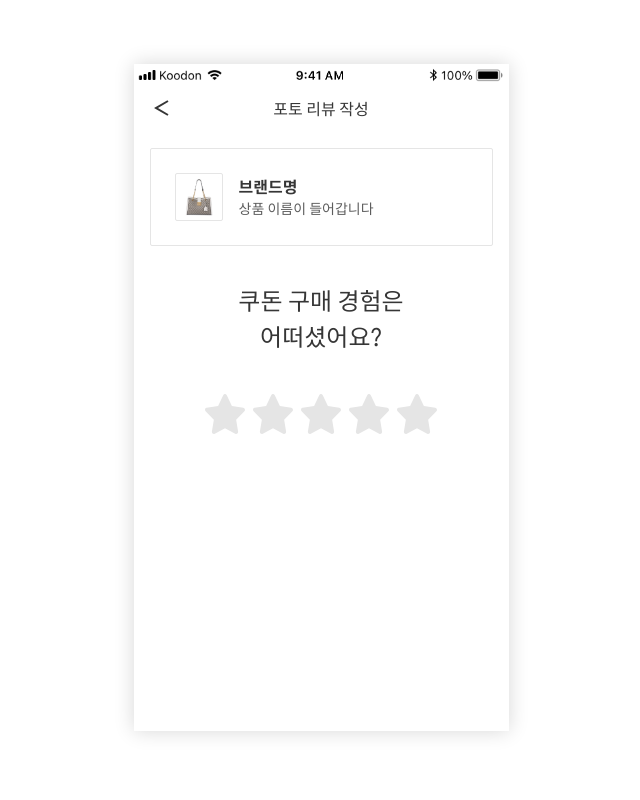
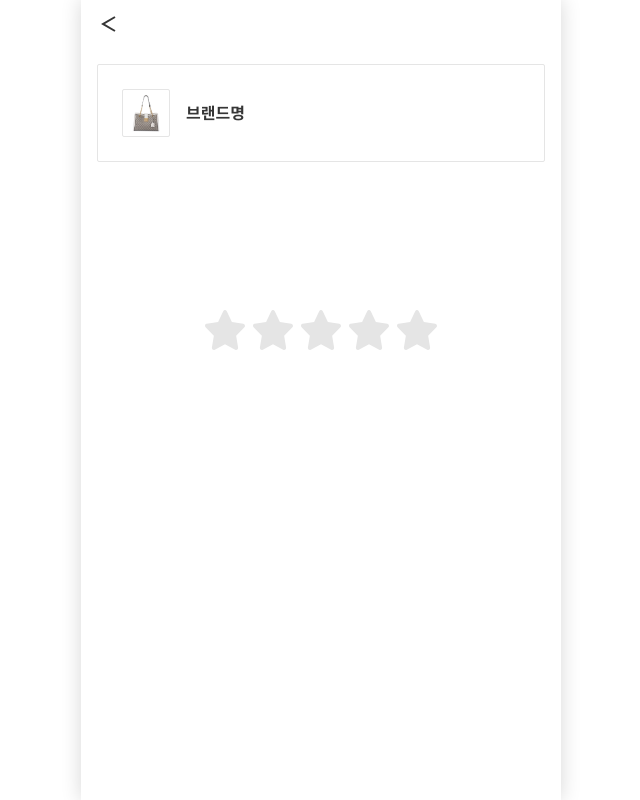
Before and after one commit to khkim-koodon/interaction-design, a Next.js app: page /review in a window 1280 px wide. Shown: the whole page, without its empty margins (319-959 px from the left). Built offline with nearby package versions, Linux system fonts and the light colour scheme.

Commit message:
add review

```diff
--- a/package.json
+++ b/package.json
@@ -20,6 +20,7 @@
     "@types/node": "^14.14.37",
     "@types/react": "^17.0.3",
     "@types/styled-components": "^5.1.9",
+    "@types/react-textarea-autosize": "^4.3.5",
     "typescript": "^4.2.4"
   }
 }
--- /dev/null
+++ b/src/components/big-btn.tsx
@@ -0,0 +1,30 @@
+import styled from 'styled-components';
+import P118px400 from '../elements/typography/p1-18px-400 copy';
+
+const BigBtn = ({
+  text,
+  color,
+  marginTop,
+}: {
+  text: string;
+  color: string;
+  marginTop?: string;
+}) => {
+  return (
+    <Button marginTop={marginTop}>
+      <P118px400 text={text} color={color} />
+    </Button>
+  );
+};
+
+export default BigBtn;
+
+const Button = styled.button<{ marginTop?: string }>`
+  width: 100%;
+  height: 48px;
+  background-color: ${({ theme }) => theme.primary40};
+  display: flex;
+  justify-content: center;
+  align-items: center;
+  margin-top: ${({ marginTop }) => marginTop};
+`;
--- a/src/components/nav-bar.tsx
+++ b/src/components/nav-bar.tsx
@@ -1,13 +1,19 @@
+import { useRouter } from 'next/dist/client/router';
 import styled from 'styled-components';
 import IconChevronLeft24 from '../elements/svg/icon_chevron_left_24';
 import P216px400 from '../elements/typography/p2-16px-400';
 
 const NavigationBar = ({ title }: { title: string }) => {
+  const router = useRouter();
+
   return (
     <>
       <Nav>
         <Container>
-          <IconChevronLeft24 className="left__icon" />
+          <IconChevronLeft24
+            onClick={() => router.back()}
+            className="left__icon"
+          />
           <P216px400 text={title} color="black" />
         </Container>
       </Nav>
--- a/src/elements/svg/icon_chevron_left_24.tsx
+++ b/src/elements/svg/icon_chevron_left_24.tsx
@@ -1,12 +1,19 @@
 import { useContext } from 'react';
-import { ThemeContext } from 'styled-components';
+import styled, { ThemeContext } from 'styled-components';
 
-const IconChevronLeft24 = ({ className }: { className: string }) => {
+const IconChevronLeft24 = ({
+  onClick,
+  className,
+}: {
+  onClick: any;
+  className: string;
+}) => {
   const themeContext = useContext(ThemeContext);
   const color: string = themeContext.black;
 
   return (
-    <svg
+    <SVG
+      onClick={onClick}
       className={className}
       xmlns="http://www.w3.org/2000/svg"
       width="24"
@@ -25,7 +32,11 @@
           </g>
         </g>
       </g>
-    </svg>
+    </SVG>
   );
 };
 export default IconChevronLeft24;
+
+const SVG = styled.svg`
+  cursor: pointer;
+`;
--- a/src/elements/typography/atoms/text-style.tsx
+++ b/src/elements/typography/atoms/text-style.tsx
@@ -4,7 +4,8 @@
 
 const TextStyle = ({
   type, // 기본값은 Styled-components에서 p
-  text,
+  // text,
+  children,
   fontSize,
   weight,
   lineHeight,
@@ -14,7 +15,8 @@
   marginTop,
 }: {
   type: any;
-  text: string;
+  // text: string;
+  children: any;
   fontSize: string;
   weight: number;
   lineHeight?: string;
@@ -25,19 +27,20 @@
 }) => {
   const themeContext = useContext(ThemeContext);
   const textColorFunc = () => {
-    if (color === 'gray1') {
-      return themeContext['gray1'];
-    } else if (color === 'gray2') {
-      return themeContext['gray2'];
-    } else if (color === 'gray3') {
-      return themeContext['gray3'];
-    } else if (color === 'gray4') {
-      return themeContext['gray4'];
-    } else if (color === 'black') {
-      return themeContext['black'];
-    } else if (color === 'white') {
-      return themeContext['white'];
-    }
+    // if (color === 'gray1') {
+    //   return themeContext['gray1'];
+    // } else if (color === 'gray2') {
+    //   return themeContext['gray2'];
+    // } else if (color === 'gray3') {
+    //   return themeContext['gray3'];
+    // } else if (color === 'gray4') {
+    //   return themeContext['gray4'];
+    // } else if (color === 'black') {
+    //   return themeContext['black'];
+    // } else if (color === 'white') {
+    //   return themeContext['white'];
+    // }
+    return themeContext[color] || themeContext['black'];
   };
   const textColor = textColorFunc();
 
@@ -52,7 +55,7 @@
       opacity={opacity}
       marginTop={marginTop}
     >
-      {text}
+      {children}
     </Text>
   );
 };
--- a/src/elements/typography/h6-16px-700.tsx
+++ b/src/elements/typography/h6-16px-700.tsx
@@ -1,24 +1,28 @@
 import TextStyle from './atoms/text-style';
 
 const H616px700 = ({
-  text,
+  // text,
+  children,
   color,
   marginTop,
 }: {
-  text: string;
+  // text: string;
+  children: any;
   color: string;
   marginTop?: string;
 }) => {
   return (
     <TextStyle
       type="h6"
-      text={text}
+      // text={text}
       fontSize="16px"
       weight={700}
       color={color}
       lineHeight="24px"
       marginTop={marginTop}
-    />
+    >
+      {children}
+    </TextStyle>
   );
 };
 
--- /dev/null
+++ b/src/elements/typography/p1-18px-400 copy.tsx
@@ -0,0 +1,25 @@
+import TextStyle from './atoms/text-style';
+
+const P118px400 = ({
+  text,
+  color,
+  marginTop,
+}: {
+  text: string;
+  color: string;
+  marginTop?: string;
+}) => {
+  return (
+    <TextStyle
+      type="p"
+      text={text}
+      fontSize="18px"
+      weight={400}
+      color={color}
+      lineHeight="27px"
+      marginTop={marginTop}
+    />
+  );
+};
+
+export default P118px400;
--- a/src/pages/review.tsx
+++ b/src/pages/review.tsx
@@ -9,15 +9,16 @@
 import P314px400 from '../elements/typography/p3-14px-400';
 import TextareaAutosize from 'react-textarea-autosize';
 import IconCamera24 from '../elements/svg/icon_camera_24';
+import BigBtn from '../components/big-btn';
 
 const Review = () => {
   const starCount = [1, 2, 3, 4, 5];
   const [selected, setSelected] = useState(false);
-  const [reviewText, setReviewText] = useState('');
-
   const setStar = () => {
     setSelected(!selected);
   };
+
+  const [reviewText, setReviewText] = useState('');
 
   return (
     <Main>
@@ -26,21 +27,18 @@
         initial="initial"
         animate={selected ? 'animate' : 'initial'}
       >
-        {/* status bar image */}
-        <img src="/images/statusBar_iPhone8@3x.jpg" />
-
         <NavigationBar title="포토 리뷰 작성" />
 
         <ProductBox>
           <img src="/images/review.jpg" />
           <ProductName>
-            <H616px700 text="브랜드명" color="black" />
+            <H616px700 color="black">브랜드명</H616px700>
             <P314px400 text="상품 이름이 들어갑니다" color="gray4" />
           </ProductName>
         </ProductBox>
 
         <motion.div
-          variants={fadeOut}
+          variants={textFadeOut}
           initial={false}
           animate={selected ? 'animate' : 'initial'}
         >
@@ -48,11 +46,11 @@
         </motion.div>
 
         <StarContainer>
-          {starCount.map((index) => (
+          {starCount.map((value, index) => (
             <motion.button
               onClick={() => setStar()}
               key={index}
-              variants={variants}
+              variants={starUp}
             >
               <IconStar48Fill selected={selected} />
             </motion.button>
@@ -72,7 +70,6 @@
             minLength={19}
             maxLength={499}
           />
-
           <CountCharacters>
             <P314px400 text={String(reviewText.length)} color="gray2" />
             <P314px400 text="/500" color="gray2" />
@@ -89,13 +86,22 @@
           <P314px400 text="사진 올리기" color="black" />
           <P314px400 text="0/5" color="black" />
         </MotionUploadPhoto>
-        {/*
-        <div
-          style={{
-            display: selected ? 'none' : 'block',
-            transition: 'display 0.3s ease-in-out',
-          }}
+
+        <MotionButtonArea
+          variants={fadeIn}
+          initial={false}
+          animate={selected ? 'animate' : 'initial'}
+          style={{ display: selected ? 'flex' : 'none' }}
         >
+          <P314px400
+            text="글과 사진이 모두 있어야 리뷰를 등록할 수 있어요!"
+            color="gray2"
+            marginTop="48px"
+          />
+          <BigBtn text="포토 리뷰 등록" color="white" marginTop="16px" />
+        </MotionButtonArea>
+
+        <PopSpeechBubbleWrap style={{ display: selected ? 'none' : 'block' }}>
           <PopSpeechBubble
             text="📷 포토 리뷰 작성 시 포인트 10,000원 지급"
             backgroundColor="primary"
@@ -103,7 +109,7 @@
             className=""
             trianglePosition="top"
           />
-        </div> */}
+        </PopSpeechBubbleWrap>
       </MotionContainer>
     </Main>
   );
@@ -112,21 +118,21 @@
 export default Review;
 
 const Main = styled.main`
+  overflow-x: hidden; // 애니메이션 작동 시 width 작아지는 문제 해결
+  overflow-y: auto;
   display: flex;
   justify-content: center;
   align-items: center;
-  margin-top: 5%;
 `;
 
 const MotionContainer = styled(motion.div)`
   width: 100%;
   height: 100%;
-  max-width: 375px;
-  min-height: 667px;
-  box-shadow: rgb(0 0 0 / 16%) 0px 0px 19px 0px;
+  min-height: 100vh;
+  max-width: 480px;
+  box-shadow: 0px 0px 19px 0px rgb(0, 0, 0, 0.16);
   display: flex;
   flex-direction: column;
-  position: relative;
 
   img {
     width: 100%;
@@ -169,7 +175,7 @@
   display: flex;
   justify-content: center;
   align-items: center;
-  margin: 36px 0 16px;
+  margin: 36px 0 0;
 
   svg {
     margin-left: 4px;
@@ -179,12 +185,15 @@
   }
 `;
 
+const MotionTextfield = styled(motion.div)`
+  margin: 36px 16px 0;
+`;
+
 const MultiLineTextField = styled(TextareaAutosize)`
   background-color: ${({ theme }) => theme.gray1__50};
+  border: transparent;
   border-radius: 2px;
   resize: none; // 늘이고 줄이는 기능 없애기
-
-  border: transparent;
   width: 100%;
 
   /* text */
@@ -209,6 +218,7 @@
   align-items: end;
   text-align: right;
   position: relative;
+  margin-top: -1px;
 
   p:nth-child(1) {
     position: absolute;
@@ -223,23 +233,31 @@
   }
 `;
 
-const MotionTextfield = styled(motion.div)`
-  margin: 36px 16px 0;
-`;
-
 const MotionUploadPhoto = styled(motion.div)`
   border-radius: 2px;
   border: solid 1px ${({ theme }) => theme.gray1};
   width: 133px;
   height: 133px;
-  margin: 40px 0 0 16px;
+  margin: 35px 0 0 16px; // Text Area 아래 생기는 5px 영역 보정
   display: flex;
   flex-direction: column;
   justify-content: center;
   align-items: center;
 `;
 
-const variants = {
+const PopSpeechBubbleWrap = styled.div`
+  margin-top: 16px;
+`;
+
+const MotionButtonArea = styled(motion.div)`
+  display: flex;
+  flex-direction: column;
+  justify-content: center;
+  align-items: center;
+  margin: 0 16px;
+`;
+
+const starUp = {
   initial: { y: 0 },
 
   animate: { y: -120, rotateY: 720 },
@@ -260,17 +278,19 @@
   },
 };
 
-const fadeOut = {
+const textFadeOut = {
   initial: {
     opacity: 1,
+    scale: 1,
     y: 0,
   },
 
   animate: {
     opacity: 0,
+    scale: 0,
     y: -16,
     transition: {
-      duration: 0.1,
+      duration: 0.2,
     },
   },
 };
```
Also changed, not shown: src/elements/typography/atoms/font.tsx (deleted, +0 -28 lines), src/lib/hook/useWindowHeight.ts (added, +21 -0 lines), src/lib/hook/useWindowWidth.ts (added, +18 -0 lines), src/pages/index.tsx (+10 -2 lines), 1 other file (tests, documents, lock files or other folders).
